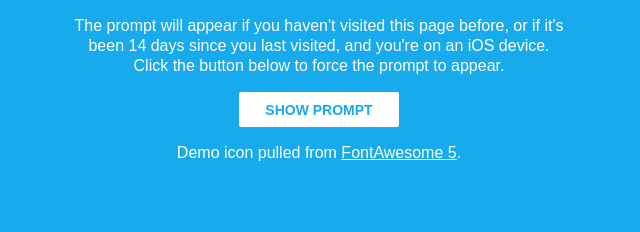
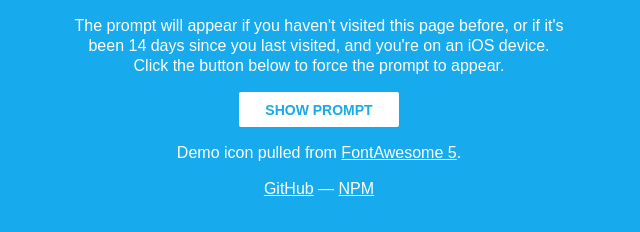
Before and after one commit to JacobDB/pwa-install-prompt, a website: page demo/index.html in a window 1280 px wide. Shown: the whole page, without its empty margins (321-961 px from the left). Drawn offline with Linux system fonts and the light colour scheme.

Commit message:
Add links to GitHub and NPM to the demo

```diff
--- a/demo/index.html
+++ b/demo/index.html
@@ -21,6 +21,7 @@
             <p>The prompt will appear if you haven't visited this page before, or if it's been 14 days since you last visited, and you're on an iOS device. Click the button below to force the prompt to appear.</p>
             <button onclick="document.querySelector('.pwa-install-prompt__container').classList.add('is-active');">Show Prompt</button>
             <p>Demo icon pulled from <a href="https://fontawesome.com/icons/rocket?style=solid" target="_blank">FontAwesome 5</a>.</p>
+            <p><a href="https://github.com/JacobDB/pwa-install-prompt">GitHub</a> &mdash; <a href="https://www.npmjs.com/package/pwa-install-prompt">NPM</a></p>
         </div>
         <div class="pwa-install-prompt__container">
             <button class="pwa-install-prompt__overlay">Close</button>
```
